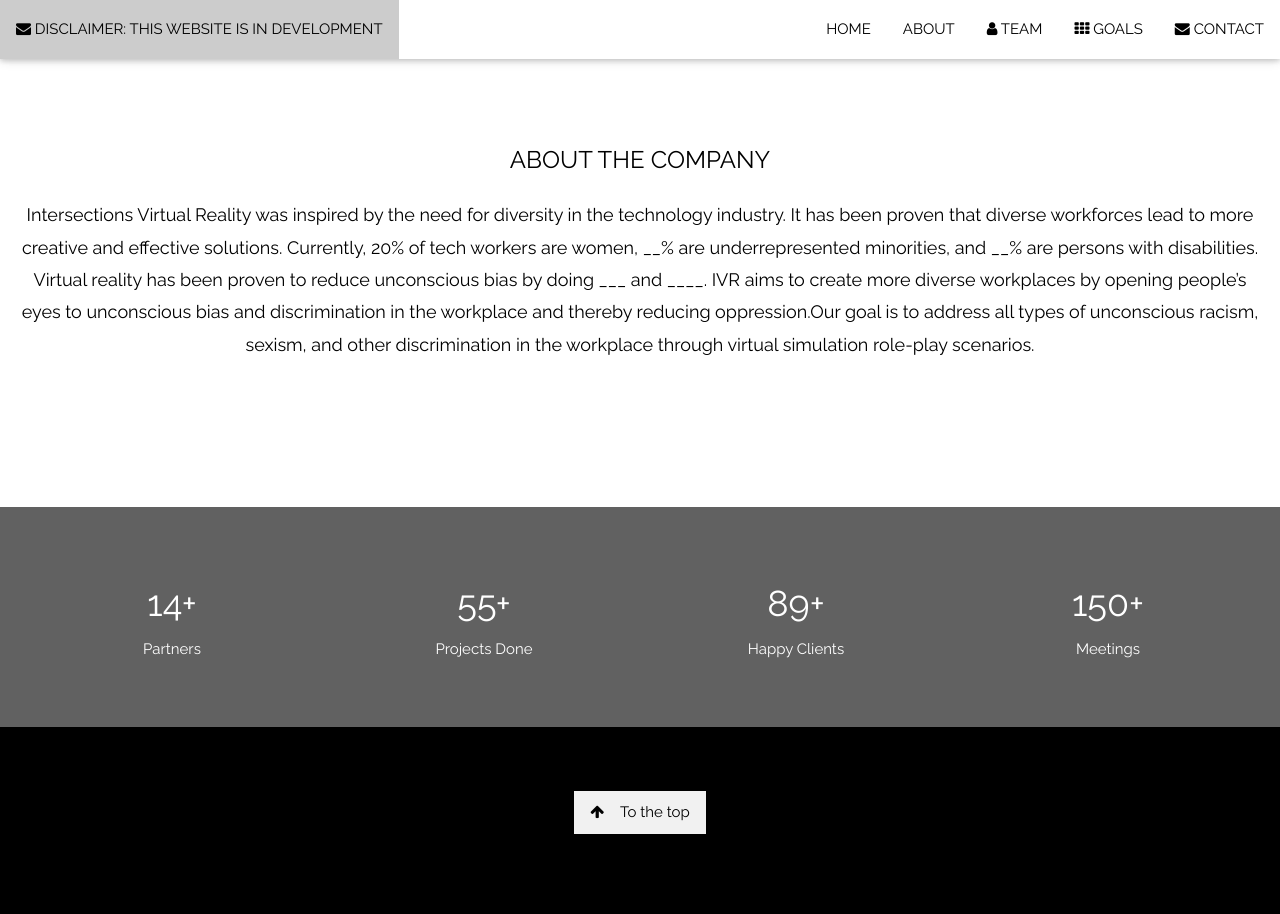
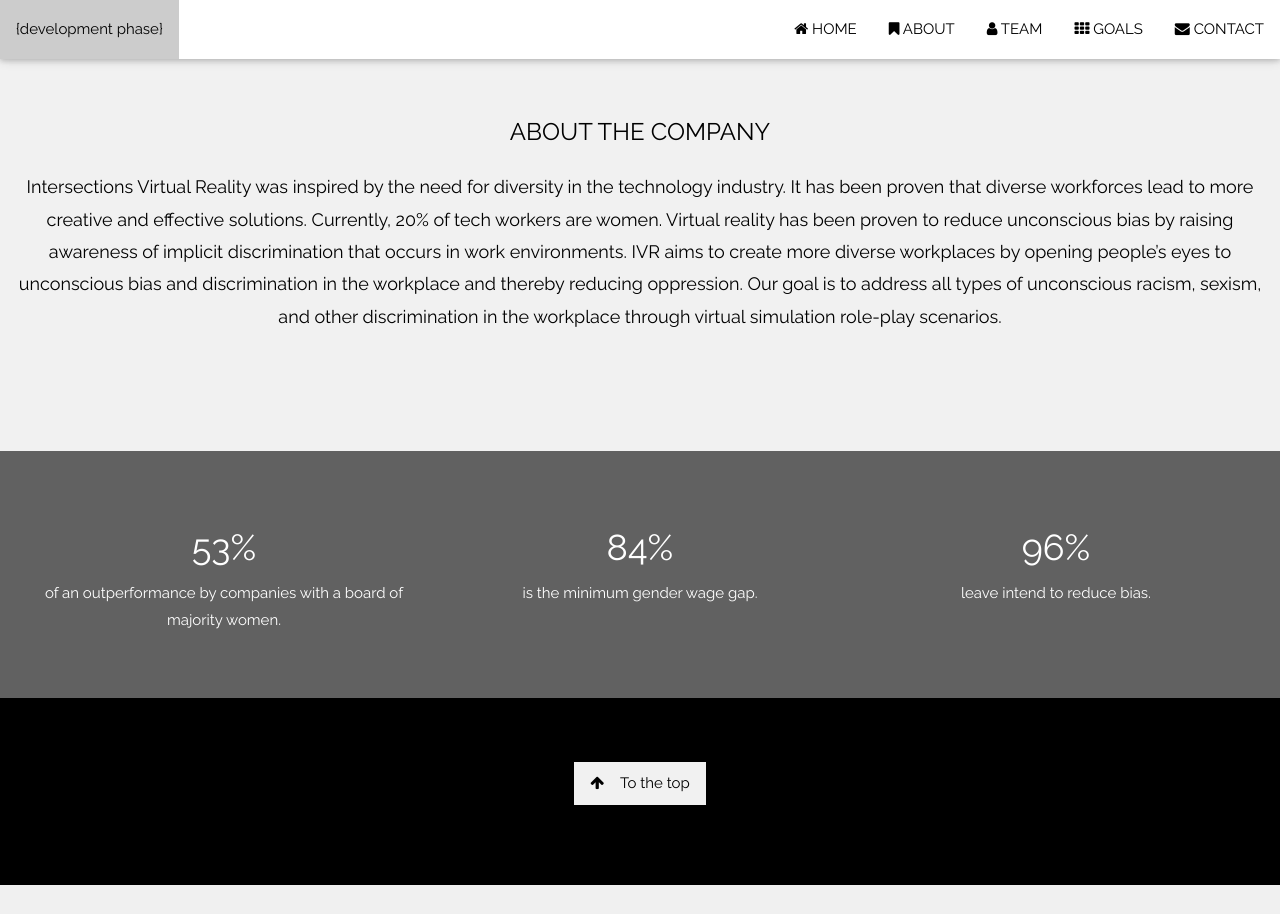
Before and after one commit to oliviajain/intersectionsvr.com, a Flask app: page /about in a window 1280 px wide. After the commit the page ends 885 px from the top, so only its background shows below. Run offline with Flask 2, Linux system fonts and the light colour scheme.

Commit message:
Update about.html

```diff
--- a/templates/about.html
+++ b/templates/about.html
@@ -20,7 +20,7 @@
     .bgimg-1 {
         background-position: center;
         background-size: cover;
-        background-image: url("http://spencerhornsolutions.com/wp-content/uploads/2015/08/Professional-Woman-At-Conference-Table-e1473090094244.jpeg");
+        background-image: url("http://m.wsj.net/video/20150930/093015women1/093015women1_1280x720.jpg");
         min-height: 100%;
     }
 
@@ -43,11 +43,11 @@
                 CONTACT</a>
             <a href="{{ url_for('goals') }}" class="w3-bar-item w3-button w3-right"><i class="fa fa-th"></i> GOALS</a>
             <a href="{{ url_for('team') }}" class="w3-bar-item w3-button w3-right"><i class="fa fa-user"></i> TEAM</a>
-            <a href="{{ url_for('about') }}" class="w3-bar-item w3-button w3-right">ABOUT</a>
-            <a href="{{ url_for('index') }}" class="w3-bar-item w3-button w3-right">HOME</a>
+            <a href="{{ url_for('about') }}" class="w3-bar-item w3-button w3-right"><i class="fa fa-bookmark"></i> ABOUT</a>
+            <a href="{{ url_for('index') }}" class="w3-bar-item w3-button w3-right"><i class="fa fa-home"></i> HOME</a>
 
-            <a href="#disclaimer" class="w3-bar-item w3-button w3-left"><i class="fa fa-envelope"></i> DISCLAIMER: THIS
-                WEBSITE IS IN DEVELOPMENT</a>
+            <a href="#disclaimer" class="w3-bar-item w3-button w3-left">{development phase}</a>
+
 
         </div>
         <!-- Hide right-floated links on small screens and replace them with a menu icon -->
@@ -70,35 +70,31 @@
 </nav>
 
 <!-- About Section -->
-<div class="w3-container" style="padding:128px 16px" id="about">
+<div class="w3-container w3-light-grey" style="padding:100px 16px" id="about">
     <h3 class="w3-center">ABOUT THE COMPANY</h3>
     <p class="w3-center w3-large">Intersections Virtual Reality was inspired by the need for diversity in the technology
         industry. It has been proven that diverse workforces lead to more creative and effective solutions. Currently,
-        20% of tech workers are women, __% are underrepresented minorities, and __% are persons with disabilities.
-        Virtual reality has been proven to reduce unconscious bias by doing ___ and ____. IVR aims to create more
+        20% of tech workers are women. Virtual reality has been proven to reduce unconscious bias by raising awareness
+        of implicit discrimination that occurs in work environments. IVR aims to create more
         diverse workplaces by opening people’s eyes to unconscious bias and discrimination in the workplace and thereby
-        reducing oppression.Our goal is to address all types of unconscious racism, sexism, and other discrimination in
+        reducing oppression. Our goal is to address all types of unconscious racism, sexism, and other discrimination in
         the workplace through virtual simulation role-play scenarios. </p>
 </div>
 </div>
 
 <!-- Promo Section "Statistics" -->
 <div class="w3-container w3-row w3-center w3-dark-grey w3-padding-64">
-    <div class="w3-quarter">
-        <span class="w3-xxlarge">14+</span>
-        <br>Partners
+    <div class="w3-third">
+        <span class="w3-xxlarge">53%</span>
+        <br>of an outperformance by companies with a board of majority women.
     </div>
-    <div class="w3-quarter">
-        <span class="w3-xxlarge">55+</span>
-        <br>Projects Done
+    <div class="w3-third">
+        <span class="w3-xxlarge">84%</span>
+        <br>is the minimum gender wage gap.
     </div>
-    <div class="w3-quarter">
-        <span class="w3-xxlarge">89+</span>
-        <br>Happy Clients
-    </div>
-    <div class="w3-quarter">
-        <span class="w3-xxlarge">150+</span>
-        <br>Meetings
+    <div class="w3-third">
+        <span class="w3-xxlarge">96%</span>
+        <br>leave intend to reduce bias.
     </div>
 </div>
 
```
